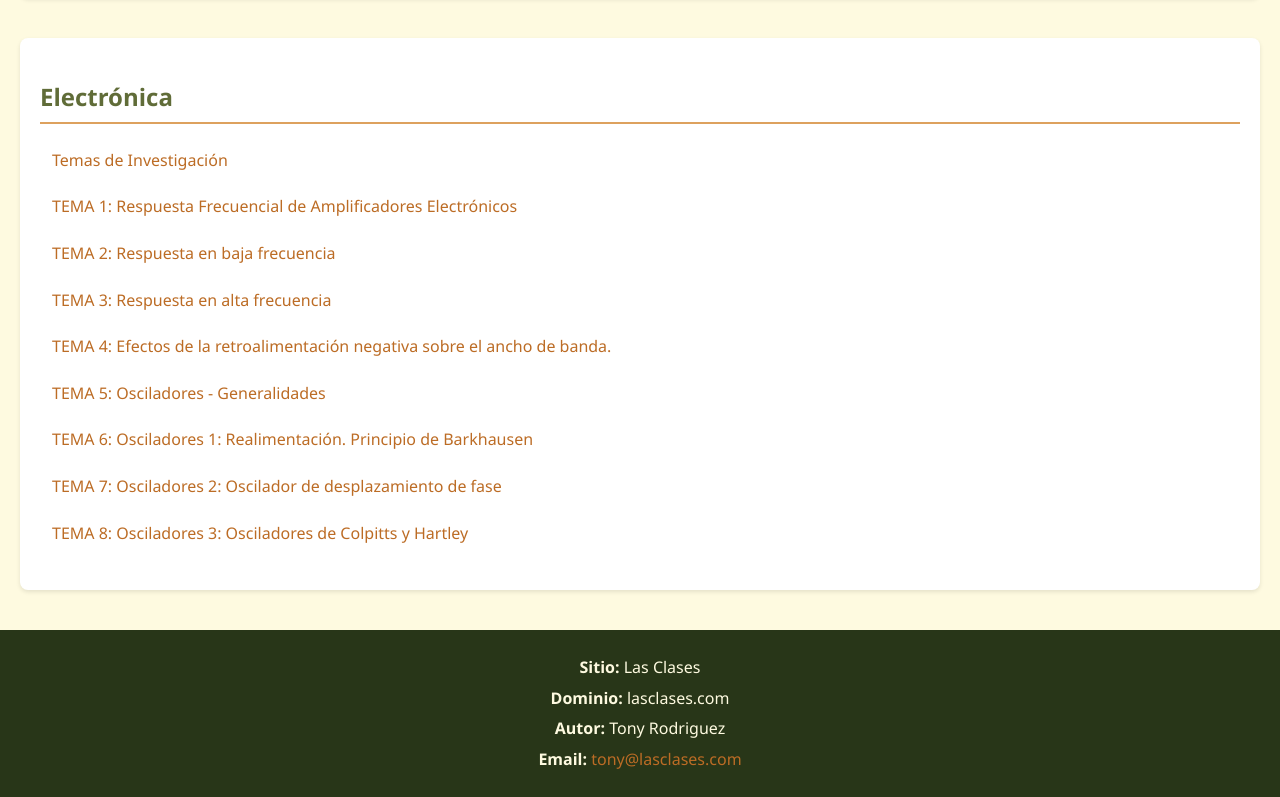
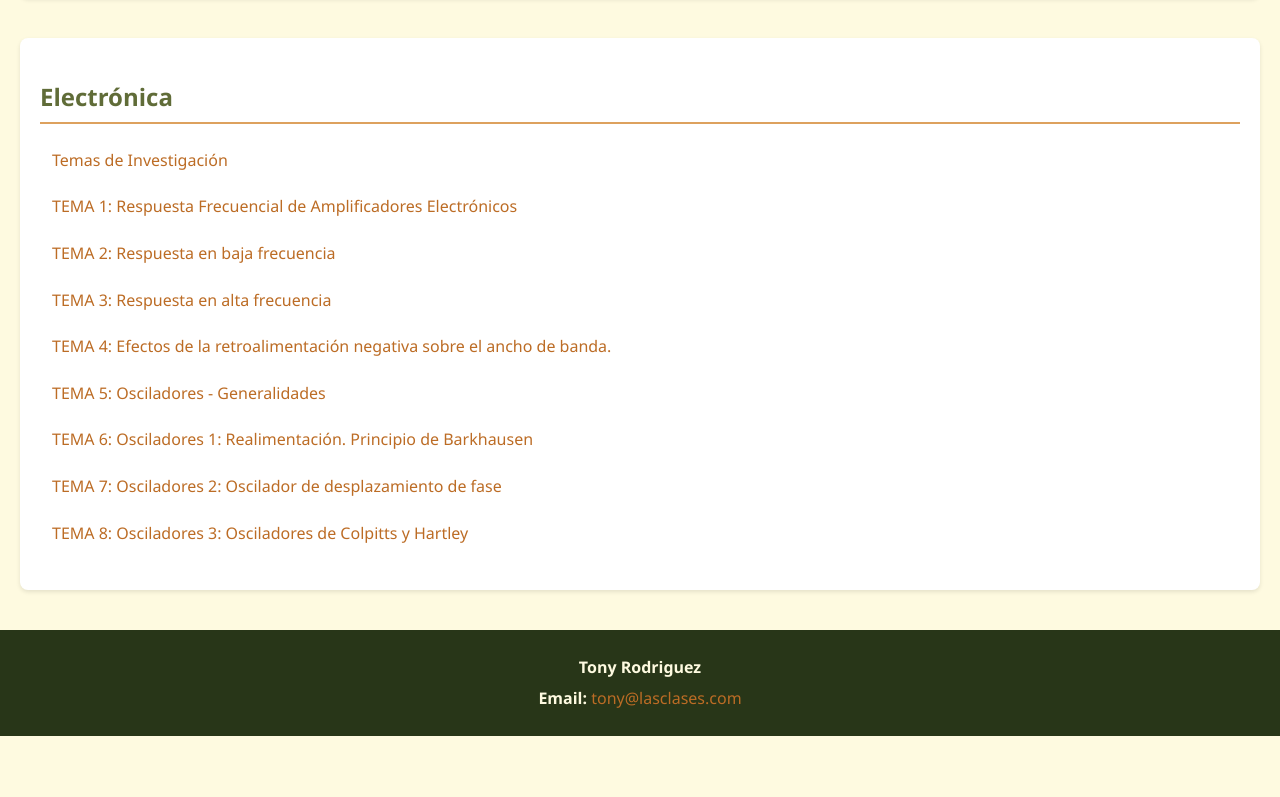
Before and after one commit to lasclases/lasclases.com, a plain HTML site: page index.html in a window 1280 px wide. Shown: the part 1878-2675 px from the top of the page. After the commit the page ends 2614 px from the top, so only its background shows below. Drawn offline with Linux system fonts and the light colour scheme.

Commit message:
revision 1.01

```diff
--- a/index.html
+++ b/index.html
@@ -73,9 +73,7 @@
     </main>
 
     <footer class="site-footer">
-        <p><strong>Sitio:</strong> Las Clases</p>
-        <p><strong>Dominio:</strong> lasclases.com</p>
-        <p><strong>Autor:</strong> Tony Rodriguez</p>
+        <p><strong>Tony Rodriguez</strong></p>
         <p><strong>Email:</strong> <a href="mailto:tony@lasclases.com">tony@lasclases.com</a></p>
     </footer>
 </body>
```
